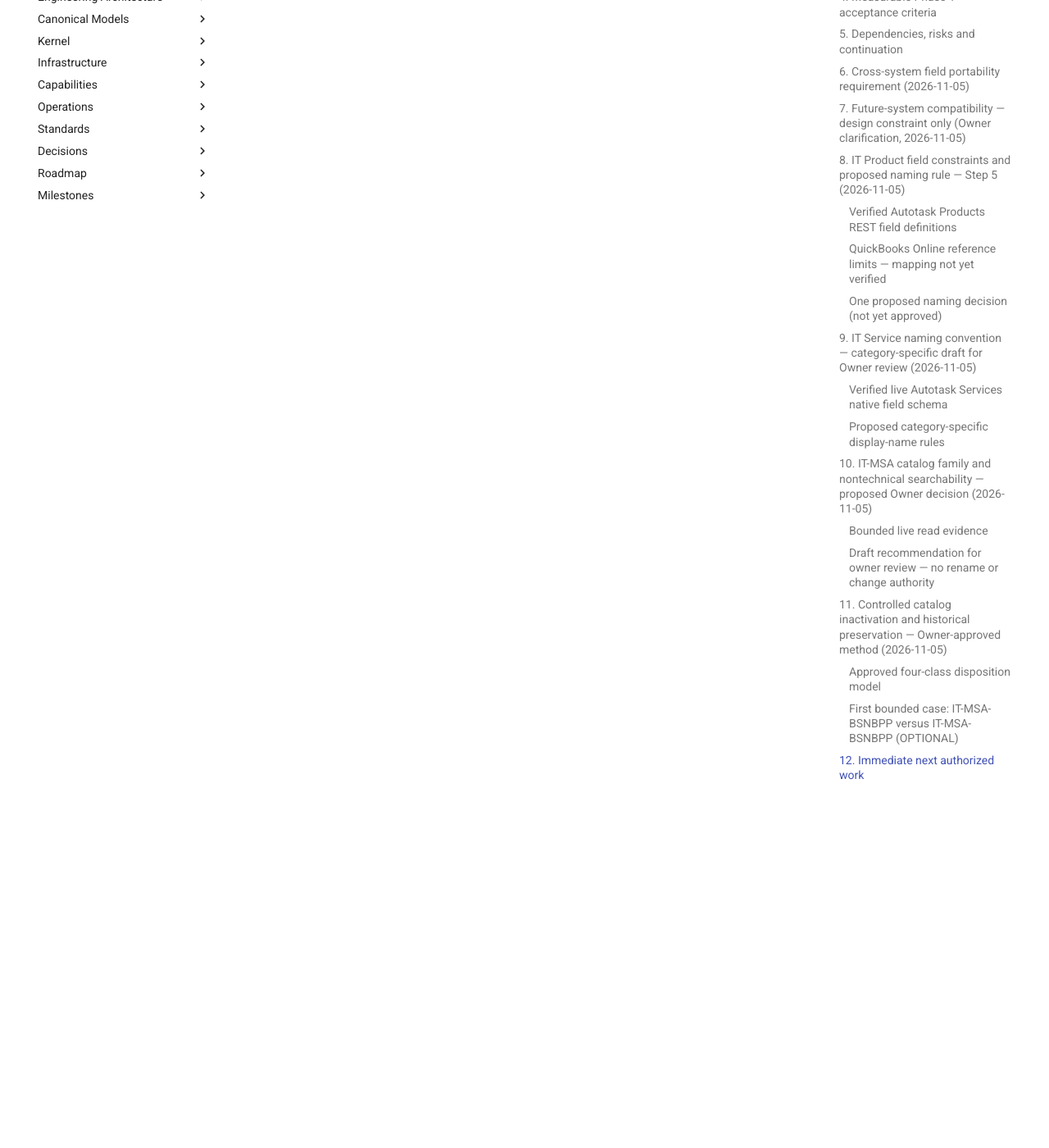
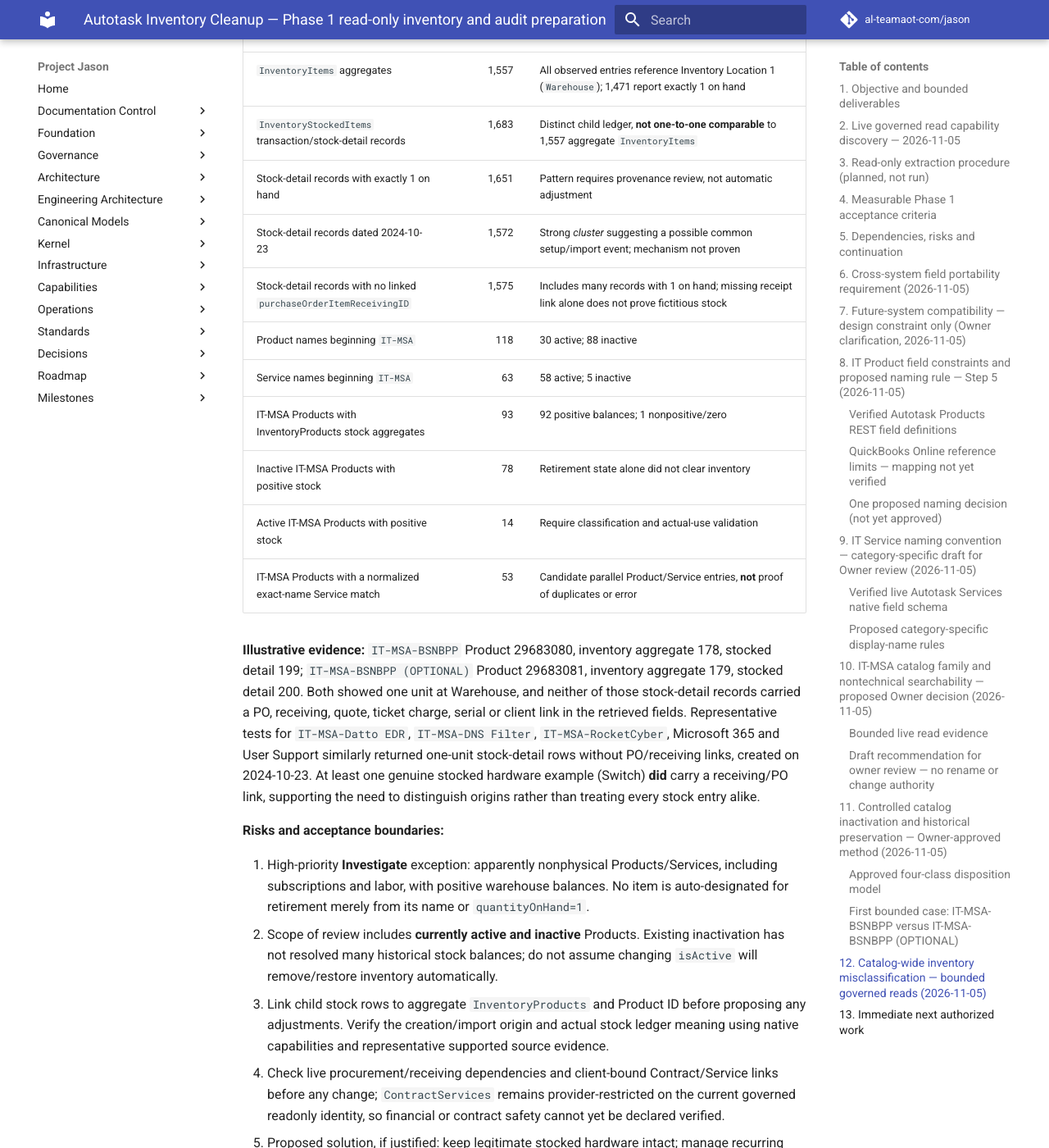
Before and after one commit to al-teamaot-com/jason, an MkDocs documentation site: the page built from docs/operations/Autotask-Catalog-Phase-1-Read-Only-Inventory-Plan.md, in a window 1280 px wide and 1400 px high, scrolled down 15694 px. Shown: the whole window at 82% size. Built offline with MkDocs 1.6.1 and Material for MkDocs 9.7.7, drawn with Linux system fonts in a browser that asks for light colours; comment, search, counter and statistics services are not loaded; some of the changed text lies outside the part shown.

Commit message:
docs: record read-only catalog-wide subscription stock anomaly and pagination evidence

```diff
--- a/docs/operations/Autotask-Catalog-Phase-1-Read-Only-Inventory-Plan.md
+++ b/docs/operations/Autotask-Catalog-Phase-1-Read-Only-Inventory-Plan.md
@@ -235,7 +235,42 @@
 
 **Approval record (2026-11-05):** The Project Owner explicitly confirmed that **inactivation, not deletion, is the preferred way to retire an unnecessary catalog record after dependency verification and identification of the forward-use record**, and approved these four classifications: **Keep, Standardize, Inactivate Candidate, Investigate**. This approval does not waive the existing exact-plan authorization or production controls.
 
-## 12. Immediate next authorized work
+## 12. Catalog-wide inventory misclassification — bounded governed reads (2026-11-05)
+
+**Owner direction:** Inspect the *entire accessible catalog* for service/subscription offerings mistakenly maintained as physical Warehouse inventory. This is a **read-only discovery and exception-classification activity**, not authorization to change any inventory quantity, stocked-item history, Product or Service, contract, subscription, or billing record.
+
+**Observed enumeration:** Jason `service.product.search`, `service.service.search` and `service.entity.search` were called with ID-based cursor pagination. Requested page sizes of 200 were rejected for completeness reporting because returned arrays were capped at 100 while metadata claimed more; smaller 80-record pages were checked for consistent item counts, unique monotonically increasing IDs and a final underfilled page. A temporary connector availability failure interrupted Product scans and they were resumed from the verified last ID. These counts are **governed-readable observed populations, not independent Autotask source counts**, and do not establish Phase 1 full acceptance.
+
+| Observed source / cross-check | Count | Interpretation |
+| --- | ---: | --- |
+| Autotask Products | 3,636 | Complete cursor traversal of currently accessible Product search pages; no independent provider-total count proof |
+| Autotask Services | 120 | Complete cursor traversal of currently accessible Service search pages; no independent provider-total count proof |
+| `InventoryItems` aggregates | 1,557 | All observed entries reference Inventory Location 1 (`Warehouse`); 1,471 report exactly 1 on hand |
+| `InventoryStockedItems` transaction/stock-detail records | 1,683 | Distinct child ledger, **not one-to-one comparable** to 1,557 aggregate `InventoryItems` |
+| Stock-detail records with exactly 1 on hand | 1,651 | Pattern requires provenance review, not automatic adjustment |
+| Stock-detail records dated 2024-10-23 | 1,572 | Strong *cluster* suggesting a possible common setup/import event; mechanism not proven |
+| Stock-detail records with no linked `purchaseOrderItemReceivingID` | 1,575 | Includes many records with 1 on hand; missing receipt link alone does not prove fictitious stock |
+| Product names beginning `IT-MSA` | 118 | 30 active; 88 inactive |
+| Service names beginning `IT-MSA` | 63 | 58 active; 5 inactive |
+| IT-MSA Products with InventoryProducts stock aggregates | 93 | 92 positive balances; 1 nonpositive/zero |
+| Inactive IT-MSA Products with positive stock | 78 | Retirement state alone did not clear inventory |
+| Active IT-MSA Products with positive stock | 14 | Require classification and actual-use validation |
+| IT-MSA Products with a normalized exact-name Service match | 53 | Candidate parallel Product/Service entries, **not** proof of duplicates or error |
+
+**Illustrative evidence:** `IT-MSA-BSNBPP` Product 29683080, inventory aggregate 178, stocked detail 199; `IT-MSA-BSNBPP (OPTIONAL)` Product 29683081, inventory aggregate 179, stocked detail 200. Both showed one unit at Warehouse, and neither of those stock-detail records carried a PO, receiving, quote, ticket charge, serial or client link in the retrieved fields. Representative tests for `IT-MSA-Datto EDR`, `IT-MSA-DNS Filter`, `IT-MSA-RocketCyber`, Microsoft 365 and User Support similarly returned one-unit stock-detail rows without PO/receiving links, created on 2024-10-23. At least one genuine stocked hardware example (Switch) **did** carry a receiving/PO link, supporting the need to distinguish origins rather than treating every stock entry alike.
+
+**Risks and acceptance boundaries:**
+
+1. High-priority **Investigate** exception: apparently nonphysical Products/Services, including subscriptions and labor, with positive warehouse balances. No item is auto-designated for retirement merely from its name or `quantityOnHand=1`.
+2. Scope of review includes **currently active and inactive** Products. Existing inactivation has not resolved many historical stock balances; do not assume changing `isActive` will remove/restore inventory automatically.
+3. Link child stock rows to aggregate `InventoryProducts` and Product ID before proposing any adjustments. Verify the creation/import origin and actual stock ledger meaning using native capabilities and representative supported source evidence.
+4. Check live procurement/receiving dependencies and client-bound Contract/Service links before any change; `ContractServices` remains provider-restricted on the current governed readonly identity, so financial or contract safety cannot yet be declared verified.
+5. Proposed solution, if justified: keep legitimate stocked hardware intact; manage recurring subscriptions/services through the correct approved native Autotask model; prepare **exact scoped correction plans** with before/after, dependency safety, rollback, and Owner approval. Do not alter historical posted transactions, delete legacy records, change invoices, or bulk-edit quantities as a shortcut.
+6. These counts are **not** a data-quality defect count, invoice error count, or accepted coverage denominator until classifications and independent source totals are corroborated.
+
+**Current disposition:** A **systemic issue candidate** is verified; its exact cause and safe per-record remediation are **not** yet established. No Autotask provider writes or production changes were performed.
+
+## 13. Immediate next authorized work
 
 - Preserve the approved agreement and this plan in repository review without touching production.
 - Validate the precise governed search argument and pagination schema through allowed metadata/read operations.
@@ -243,4 +278,4 @@
 - Report confirmed counts, relationship gaps, and proposed correction-plan boundaries; do **not** claim the six-phase workstream or Phase 1 complete prematurely.
 - Reserve catalog mutations, contract/billing adjustments, new capability activation and deployment for their separate approvals.
 
-**Current status:** Phase 1 remains **in discovery; not inventoried or accepted**. The bounded IT-MSA reads above are examples, not a verified full-population count or complete dependency audit.
+**Current status:** Phase 1 remains **in discovery; not accepted**. Accessible Product, Service and two inventory entity cursor traversals were performed for this specific warehouse issue. Independent source population totals, vendor/subscription entitlement coverage, bundle/Contract relationships and complete dependency validation remain unverified. This is **not** end-to-end Phase 1 completion.
```
